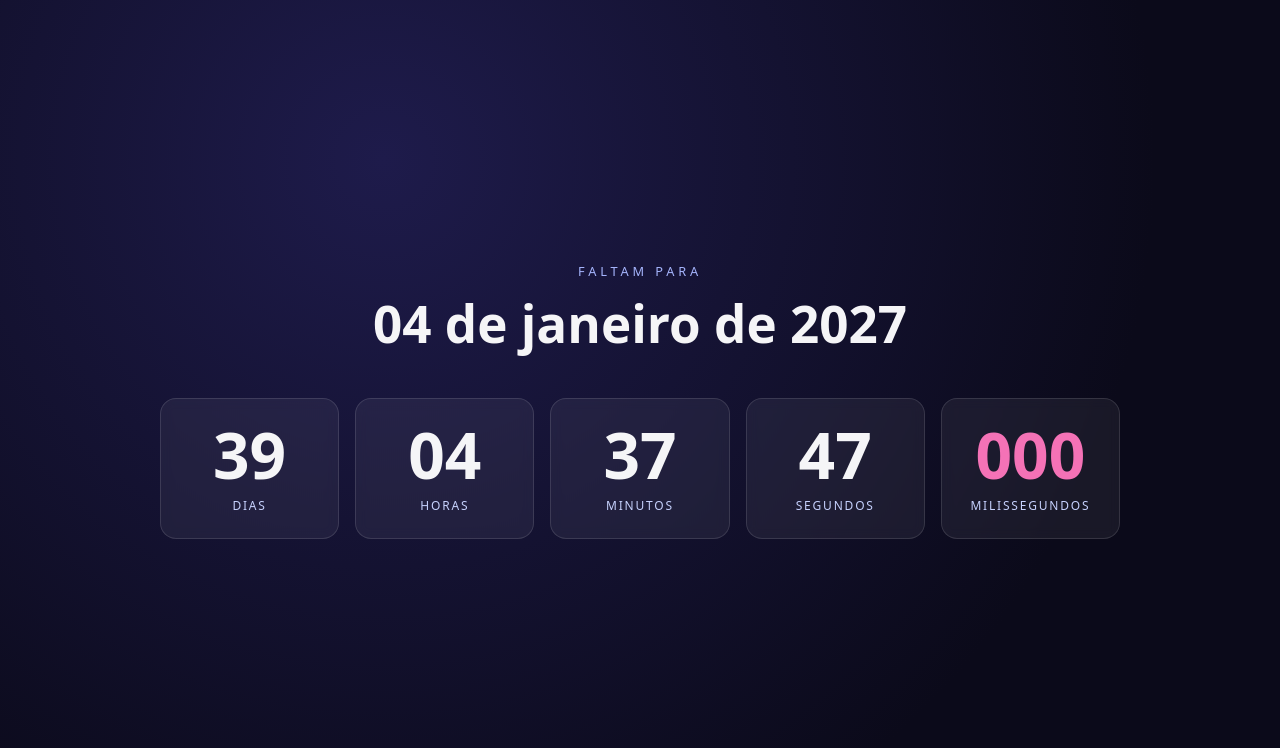
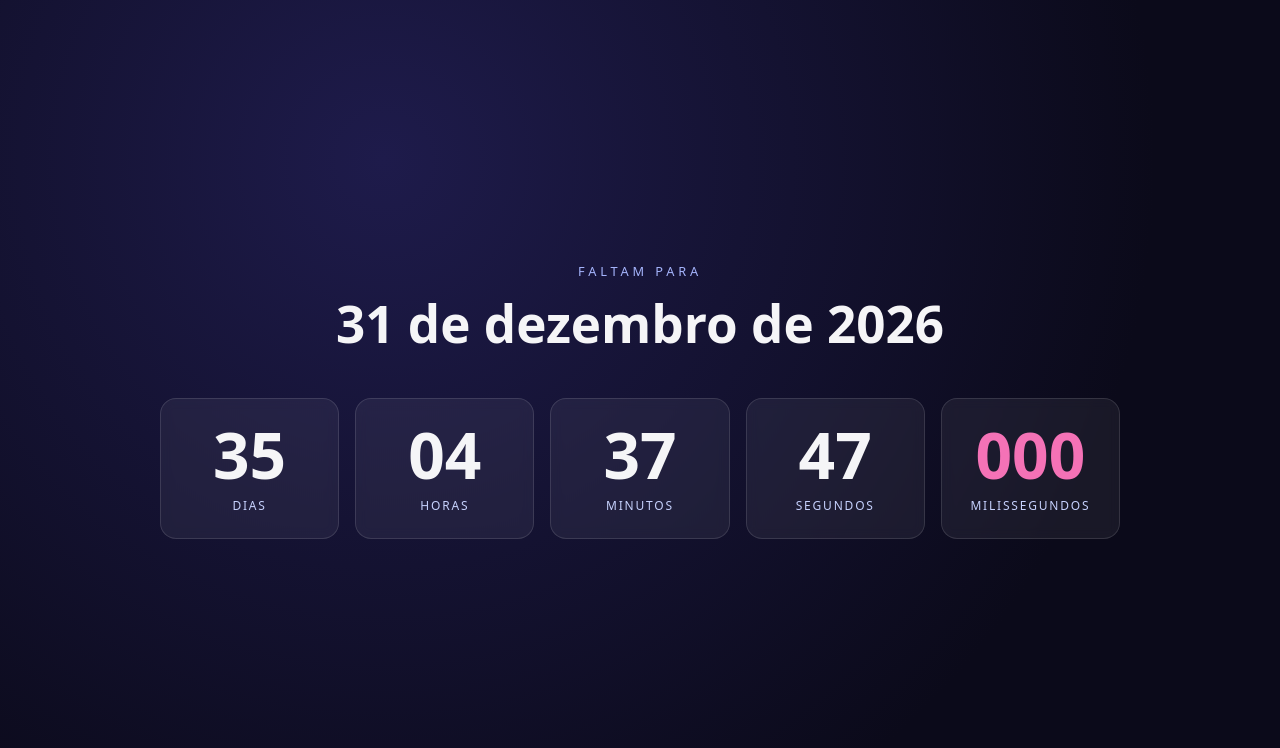
Before and after one commit to JeffersonMeira99/cronometro, a plain HTML site: page index.html in a window 1280 px wide. Drawn offline with Linux system fonts and the light colour scheme.

Commit message:
Muda fim da contagem para 31/12
Co-Authored-By: Claude Opus 5.5 <noreply@anthropic.com>

```diff
--- a/index.html
+++ b/index.html
@@ -3,13 +3,13 @@
 <head>
   <meta charset="utf-8">
   <meta name="viewport" content="width=device-width, initial-scale=1">
-  <title>Contagem regressiva · 04/01</title>
+  <title>Contagem regressiva · 31/12</title>
   <link rel="stylesheet" href="style.css">
 </head>
 <body>
   <main>
     <p class="eyebrow">Faltam para</p>
-    <h1 id="alvo">04 de janeiro</h1>
+    <h1 id="alvo">31 de dezembro</h1>
 
     <div class="grid">
       <div class="box"><span id="dias">0</span><small>dias</small></div>
@@ -23,14 +23,14 @@
   </main>
 
   <script>
-    // Alvo: próximo 04/01 à meia-noite (horário local)
+    // Alvo: próximo 31/12 à meia-noite (horário local)
     const agora = new Date();
     let ano = agora.getFullYear();
-    let alvo = new Date(ano, 0, 4, 0, 0, 0, 0);
-    if (alvo <= agora) alvo = new Date(ano + 1, 0, 4, 0, 0, 0, 0);
+    let alvo = new Date(ano, 11, 31, 0, 0, 0, 0);
+    if (alvo <= agora) alvo = new Date(ano + 1, 11, 31, 0, 0, 0, 0);
 
     document.getElementById('alvo').textContent =
-      '04 de janeiro de ' + alvo.getFullYear();
+      '31 de dezembro de ' + alvo.getFullYear();
 
     const el = id => document.getElementById(id);
     const pad = (n, t = 2) => String(n).padStart(t, '0');
```
